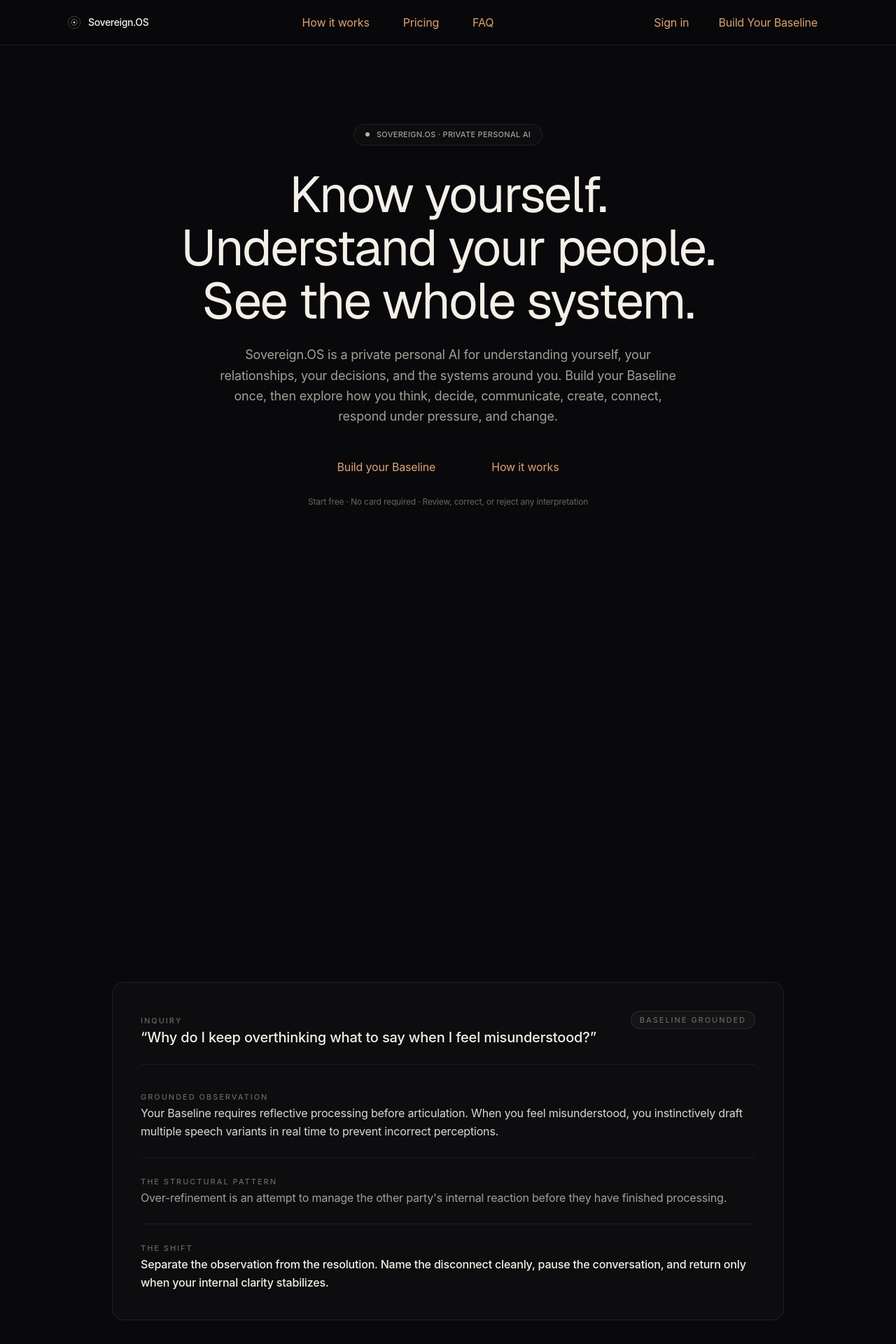
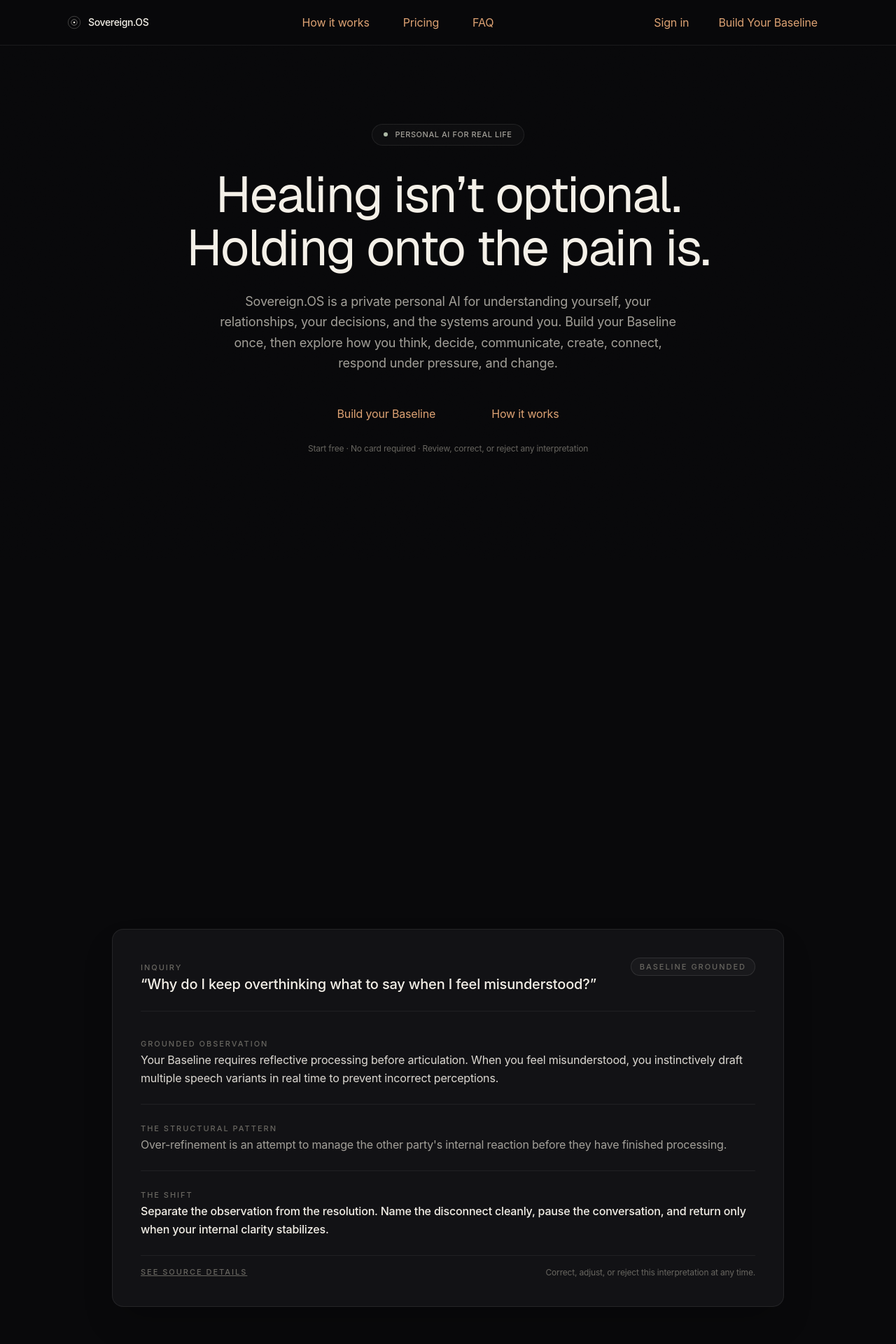
Before and after one commit to defragapp/Sovereign.final, a React (Vite) app in the folder apps/web/: page / in a window 1280 px wide. Shown: the top 1920 px of the page at 70% size. Built offline with nearby package versions, Linux system fonts and the light colour scheme.

Commit message:
refactor(ui): elevate surface visual depth, add expandable source details and update hero kicker per canonical language system

```diff
--- a/apps/web/src/App.tsx
+++ b/apps/web/src/App.tsx
@@ -244,15 +244,14 @@
           className="pt-20 sm:pt-28 text-center animate-fade-up"
         >
           <div className="max-w-3xl mx-auto flex flex-col items-center">
-            <div className="inline-flex items-center gap-2.5 rounded-full border border-[rgba(255,255,255,0.08)] bg-[rgba(255,255,255,0.02)] px-4 py-1.5 text-[11px] font-medium text-[var(--muted)] mb-8 tracking-wide">
+            <div className="inline-flex items-center gap-2.5 rounded-full border border-[rgba(255,255,255,0.08)] bg-[rgba(255,255,255,0.025)] px-4 py-1.5 text-[11px] font-medium text-[var(--muted)] mb-8 tracking-wider uppercase">
               <span className="h-1.5 w-1.5 rounded-full bg-[var(--sage)]" />
-              <span>SOVEREIGN.OS · PRIVATE PERSONAL AI</span>
+              <span>PERSONAL AI FOR REAL LIFE</span>
             </div>
 
             <h1 className="text-4xl sm:text-6xl md:text-7xl text-[var(--cream)] font-normal tracking-tight leading-[1.06]">
-              Know yourself.<br />
-              Understand your people.<br />
-              See the whole system.
+              Healing isn’t optional.<br />
+              Holding onto the pain is.
             </h1>
 
             <p className="max-w-2xl mx-auto text-[var(--muted)] text-base sm:text-lg leading-relaxed mt-6">
@@ -282,7 +281,7 @@
 
         {/* 2. INTERACTIVE BASELINE INTAKE PREVIEW WIDGET */}
         <section className="animate-fade-up max-w-xl mx-auto">
-          <div className="rounded-2xl border border-[rgba(255,255,255,0.08)] bg-[rgba(255,255,255,0.02)] p-6 sm:p-8 space-y-5">
+          <div className="rounded-2xl border border-[rgba(255,255,255,0.08)] bg-[var(--surface-1)] p-6 sm:p-8 space-y-5 shadow-xl">
             <div className="flex items-center justify-between border-b border-[rgba(255,255,255,0.06)] pb-4">
               <span className="font-utility text-[10px] text-[var(--sage)] tracking-wider uppercase">INTERACTIVE DEMONSTRATION</span>
               <span className="text-xs text-[var(--subtle)]">Establish Private Reference</span>
@@ -296,7 +295,7 @@
                     type="date"
                     value={demoBirthDate}
                     onChange={(e) => setDemoBirthDate(e.target.value)}
-                    className="border-[rgba(255,255,255,0.1)] bg-[rgba(0,0,0,0.4)] text-sm rounded-lg"
+                    className="border-[rgba(255,255,255,0.1)] bg-[var(--surface-0)] text-sm rounded-lg"
                   />
                 </div>
                 <div>
@@ -305,7 +304,7 @@
                     placeholder="e.g. San Francisco, CA"
                     value={demoBirthplace}
                     onChange={(e) => setDemoBirthplace(e.target.value)}
-                    className="border-[rgba(255,255,255,0.1)] bg-[rgba(0,0,0,0.4)] text-sm rounded-lg"
+                    className="border-[rgba(255,255,255,0.1)] bg-[var(--surface-0)] text-sm rounded-lg"
                   />
                 </div>
                 <div>
@@ -316,7 +315,7 @@
                         key={cert}
                         type="button"
                         onClick={() => setDemoCertainty(cert)}
-                        className={`rounded-lg border py-2 text-xs capitalize transition ${
+                        className={`rounded-lg border py-2 text-xs capitalize transition cursor-pointer ${
                           demoCertainty === cert
                             ? 'border-[var(--cream)] bg-[rgba(255,255,255,0.08)] text-[var(--cream)]'
                             : 'border-[rgba(255,255,255,0.08)] text-[var(--muted)] hover:border-[rgba(255,255,255,0.16)]'
@@ -337,7 +336,7 @@
               </div>
             ) : (
               <div className="space-y-4">
-                <div className="rounded-xl border border-[rgba(255,255,255,0.08)] bg-[rgba(0,0,0,0.3)] p-4 text-xs space-y-2">
+                <div className="rounded-xl border border-[rgba(255,255,255,0.08)] bg-[var(--surface-0)] p-4 text-xs space-y-2">
                   <div className="flex items-center gap-2 text-[var(--sage)] font-utility text-[10px]">
                     <Check className="h-3.5 w-3.5" />
                     <span>DEMO BASELINE COMPUTED</span>
@@ -376,7 +375,7 @@
           data-visible={previewView.isInView}
           className="animate-fade-up"
         >
-          <div className="rounded-2xl border border-[rgba(255,255,255,0.08)] bg-[rgba(255,255,255,0.02)] p-6 sm:p-10 space-y-6">
+          <div className="rounded-2xl border border-[rgba(255,255,255,0.08)] bg-[var(--surface-1)] p-6 sm:p-10 space-y-6 shadow-2xl">
             {/* Inquiry Header */}
             <div className="flex items-start justify-between border-b border-[rgba(255,255,255,0.06)] pb-6">
               <div className="space-y-1">
@@ -411,6 +410,18 @@
                 <p className="text-sm sm:text-base text-[var(--cream)] font-medium leading-relaxed">
                   Separate the observation from the resolution. Name the disconnect cleanly, pause the conversation, and return only when your internal clarity stabilizes.
                 </p>
+              </div>
+
+              {/* Source Details & Correction Prompt Footer */}
+              <div className="border-t border-[rgba(255,255,255,0.06)] pt-4 flex flex-col sm:flex-row items-start sm:items-center justify-between gap-3 text-xs text-[var(--subtle)]">
+                <button
+                  type="button"
+                  onClick={() => alert('Sources details: Baseline Facet 04 (Reflective Expression) & Facet 12 (Pressure Containment).')}
+                  className="font-utility text-[11px] text-[var(--muted)] hover:text-[var(--cream)] transition underline cursor-pointer"
+                >
+                  See source details
+                </button>
+                <span>Correct, adjust, or reject this interpretation at any time.</span>
               </div>
             </div>
           </div>
--- a/apps/web/src/styles.css
+++ b/apps/web/src/styles.css
@@ -13,14 +13,17 @@
   --cream: #f4f0e8;
   --muted: #a3a099;
   --subtle: #686660;
-  --surface: #111110;
-  --surface-2: #161614;
-  --surface-3: #1c1c19;
+  --surface-0: #0c0c0e;
+  --surface-1: #121215;
+  --surface-2: #18181c;
+  --surface-3: #202026;
   --line: rgba(255, 255, 255, 0.08);
   --line-strong: rgba(255, 255, 255, 0.16);
+  --line-glow: rgba(255, 255, 255, 0.12);
   --ring: rgba(244, 240, 232, 0.7);
   --ring-soft: rgba(244, 240, 232, 0.08);
   --sage: #aebaa7;
+  --sage-muted: rgba(174, 186, 167, 0.14);
   --clay: #c4aba1;
 }
 
```
